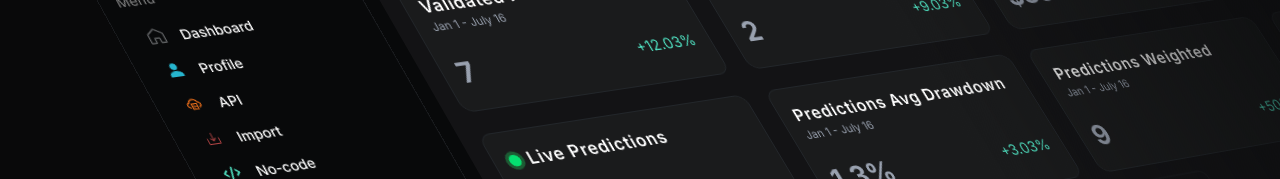
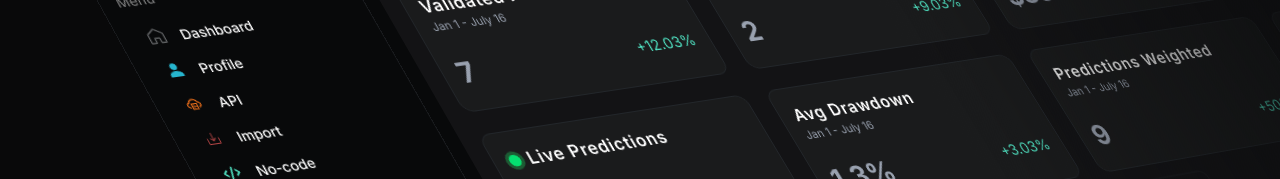
Before and after one commit to Capquant2026/CQ-landing-page-final-, a Next.js app in the folder frontend/: page / in a window 1280 px wide. Shown: the part 563-742 px from the top of the page. Built offline with nearby package versions, Linux system fonts and the light colour scheme.

Commit message:
updating

```diff
--- a/frontend/components/Contact.tsx
+++ b/frontend/components/Contact.tsx
@@ -172,7 +172,7 @@ export default function Contact() {
                 onChange={(e) => setName(e.target.value)}
                 type="text"
                 placeholder="Full name"
-                className="bg-[#141516] mt-3 py-3 px-4 outline-none rounded-md w-full border border-zinc-800 transition-all duration-300 focus:shadow-lg "
+                className="bg-[#141516] mt-3 py-3 px-4 outline-none h-13 rounded-md w-full border border-zinc-800 transition-all duration-300 focus:shadow-lg "
               />
             </MotionDiv>
             <MotionDiv className="w-full md:w-1/2" whileHover={{ scale: 1.02 }}>
@@ -183,7 +183,7 @@ export default function Contact() {
                   setEmail(e.target.value);
                 }}
                 placeholder="Email"
-                className="bg-[#141516] mt-3 py-3 px-4 outline-none rounded-md w-full border border-zinc-800 transition-all duration-300 focus:shadow-lg "
+                className="bg-[#141516] mt-3 py-3 px-4 outline-none h-13 rounded-md w-full border border-zinc-800 transition-all duration-300 focus:shadow-lg "
               />
             </MotionDiv>
           </MotionDiv>
@@ -211,7 +211,7 @@ export default function Contact() {
               <MotionSelect
                 required
                 ref={roleRef}
-                className="bg-[#141516] text-[#9b9b9c] mt-3 py-3 px-4 outline-none rounded-md w-full border  border-zinc-800 transition-all duration-300  focus:shadow-lg focus:shadow-[#68cc58]/10"
+                className="bg-[#141516] text-[#9b9b9c] mt-3 py-3 px-4 h-13 outline-none rounded-md w-full border  border-zinc-800 transition-all duration-300  focus:shadow-lg focus:shadow-[#68cc58]/10"
               >
                 <option value="">Role</option>
                 {roles.map((item) => {
@@ -227,7 +227,7 @@ export default function Contact() {
               <MotionSelect
                 required
                 ref={countryRef}
-                className="bg-[#141516] text-[#9b9b9c] mt-3 py-3 px-4 outline-none rounded-md w-full border  border-zinc-800 transition-all duration-300  focus:shadow-lg "
+                className="bg-[#141516] text-[#9b9b9c] mt-3 py-3 h-13 px-4 outline-none rounded-md w-full border  border-zinc-800 transition-all duration-300  focus:shadow-lg "
               >
                 <option value="">Select a Country</option>
                 {countries.map((item) => {
--- a/frontend/components/dashboard.tsx
+++ b/frontend/components/dashboard.tsx
@@ -47,7 +47,7 @@ const Dashboard = () => {
       { title: "Uniqueness Score", value: "1.5", change: "+5.03%" },
       { title: "Live Predictions", value: "2", change: "" },
       {
-        title: "Predictions Avg Drawdown",
+        title: "Avg Drawdown",
         value: "1.3%",
         change: "+3.03%",
       },
@@ -411,11 +411,6 @@ const Dashboard = () => {
 
                           <span>{card.title}</span>
                         </div>
-                      ) : card.title === "Predictions Avg DrawDown" ? (
-                        <div>
-                          <span className="hidden md:inline">{card.title}</span>
-                          <span className="md:hidden"> Avg Drawdown</span>
-                        </div>
                       ) : (
                         card.title
                       )}
```
